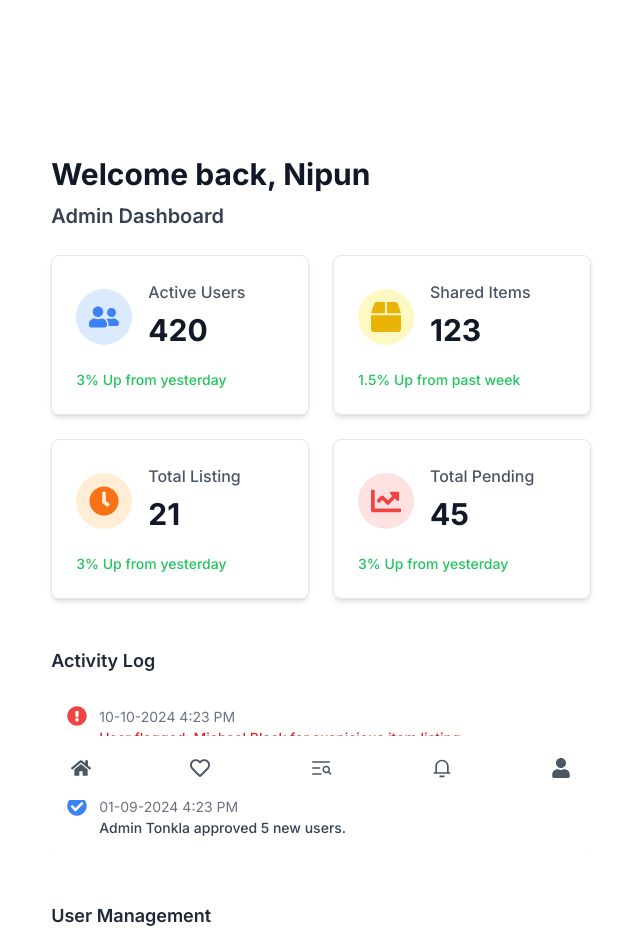
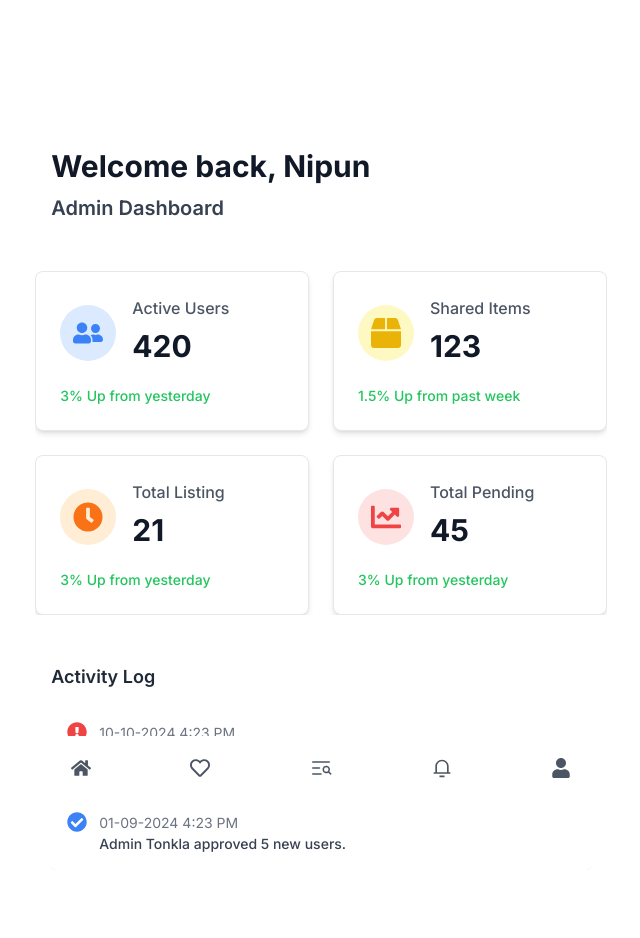
Before and after one commit to KaweewatN/ShareHood, a Next.js app in the folder share-hood/: page /admin in a window 1280 px wide. Shown: the top 938 px of the page, without its empty margins (319-959 px from the left). Built offline with nearby package versions, Linux system fonts and the light colour scheme.

Commit message:
fix: page.tsx layout

```diff
--- a/share-hood/src/app/(Nav)/admin/page.tsx
+++ b/share-hood/src/app/(Nav)/admin/page.tsx
@@ -4,8 +4,10 @@ import AdminDashboard from "@components/adminDashboard/AdminDashboard";
 
 export default function AdminDashboardPage() {
   return (
-    <div className="p-4 sm:p-6 md:p-8 min-h-screen">
-      <AdminDashboard />
-    </div>
+    <main className="min-h-screen">
+      <div className="container mx-auto p-4 sm:p-6 md:p-8">
+        <AdminDashboard />
+      </div>
+    </main>
   );
 }
--- a/share-hood/src/components/adminDashboard/ActivityLog.tsx
+++ b/share-hood/src/components/adminDashboard/ActivityLog.tsx
@@ -1,6 +1,6 @@
 "use client";
 
-import { FaExclamationCircle, FaCheckCircle } from "react-icons/fa";
+import {FaExclamationCircle, FaCheckCircle} from "react-icons/fa";
 
 const activityLogs = [
   {
@@ -20,19 +20,16 @@ export default function ActivityLog() {
     <div className="overflow-hidden">
       <div className="space-y-4">
         {activityLogs.map((log, index) => (
-          <div
-            key={index}
-            className="flex items-start space-x-3 rounded-md p-4 shadow-sm"
-          >
+          <div key={index} className="flex items-start space-x-3 rounded-md p-4 shadow-sm">
             {/* Icon */}
             {log.type === "alert" ? (
               <FaExclamationCircle
-                className="text-xl text-red-500 flex-shrink-0"
+                className="flex-shrink-0 text-xl text-red-500"
                 aria-label="Alert Icon"
               />
             ) : (
               <FaCheckCircle
-                className="text-xl text-blue-500 flex-shrink-0"
+                className="flex-shrink-0 text-xl text-blue-500"
                 aria-label="Info Icon"
               />
             )}
--- a/share-hood/src/components/adminDashboard/AdminDashboard.tsx
+++ b/share-hood/src/components/adminDashboard/AdminDashboard.tsx
@@ -64,30 +64,30 @@ export default function AdminDashboard() {
   );
 
   return (
-    <div className="min-h-screen p-6 overflow-auto">
+    <div className="min-h-screen space-y-8">
       {/* Header Section */}
-      <div className="mb-6">
+      <div className="p-4">
         <h1 className="text-3xl font-bold text-gray-900">Welcome back, Nipun</h1>
         <h2 className="text-xl font-semibold text-gray-700 mt-1">Admin Dashboard</h2>
       </div>
 
       {/* Responsive Grid for Dashboard Cards */}
-      <div className="grid grid-cols-2 gap-6 justify-items-center">
+      <div className="grid grid-cols-2 gap-6 sm:grid-cols-2 lg:grid-cols-2 overflow-auto">
         {cards}
       </div>
 
       {/* Activity Log */}
-      <div className="mt-12">
+      <div className="mt-12 p-4">
         <h3 className="text-lg font-semibold text-gray-800 mb-4">Activity Log</h3>
-        <div className="overflow-auto max-h-60">
+        <div className="overflow-x-auto max-h-60">
           <ActivityLog />
         </div>
       </div>
 
       {/* User Management */}
-      <div className="mt-12">
+      <div className="mt-12 p-4">
         <h3 className="text-lg font-semibold text-gray-800 mb-4">User Management</h3>
-        <div className="overflow-auto max-h-80">
+        <div className="overflow-x-auto max-h-80">
           <UserTable />
         </div>
       </div>
--- a/share-hood/src/components/adminDashboard/AdminDashboardCard.tsx
+++ b/share-hood/src/components/adminDashboard/AdminDashboardCard.tsx
@@ -1,6 +1,6 @@
 "use client";
 
-import { IconType } from "react-icons";
+import {IconType} from "react-icons";
 
 type AdminDashboardCardProps = {
   label: string;
@@ -22,21 +22,17 @@ export default function AdminDashboardCard({
   growthColor,
 }: AdminDashboardCardProps) {
   return (
-    <div className="flex flex-col justify-between rounded-lg border bg-white p-6 shadow-md transition-shadow duration-200 hover:shadow-lg w-full max-w-xs">
+    <div className="flex w-full max-w-xs flex-col justify-between rounded-lg border bg-white p-6 shadow-md transition-shadow duration-200 hover:shadow-lg">
       {/* Top Section */}
       <div className="flex items-center space-x-4">
         {/* Icon Container */}
-        <div
-          className={`flex h-14 w-14 items-center justify-center rounded-full ${bgColor}`}
-        >
+        <div className={`flex h-14 w-14 items-center justify-center rounded-full ${bgColor}`}>
           <Icon className={`text-3xl ${iconColor}`} />
         </div>
 
         {/* Text Section */}
         <div className="flex-1">
-          <h4 className="truncate text-base font-medium text-gray-600">
-            {label}
-          </h4>
+          <h4 className="truncate text-base font-medium text-gray-600">{label}</h4>
           <p className="mt-1 text-3xl font-bold text-gray-900">{value}</p>
         </div>
       </div>
--- a/share-hood/src/components/adminDashboard/UserTable.tsx
+++ b/share-hood/src/components/adminDashboard/UserTable.tsx
@@ -8,8 +8,8 @@ const users = [
 export default function UserTable() {
   return (
     <div className="overflow-auto rounded-lg bg-white shadow-md">
-      <table className="min-w-full text-left border-collapse">
-        <thead className="bg-gray-100 sticky top-0">
+      <table className="min-w-full border-collapse text-left">
+        <thead className="sticky top-0 bg-gray-100">
           <tr>
             <th className="p-4 text-sm font-semibold text-gray-600">Name</th>
             <th className="p-4 text-sm font-semibold text-gray-600">Email</th>
@@ -20,22 +20,22 @@ export default function UserTable() {
         <tbody className="text-sm text-gray-700">
           {users.map((user, index) => (
             <tr key={index} className="border-b hover:bg-gray-50">
-              <td className="p-4 whitespace-nowrap">{user.name}</td>
-              <td className="p-4 whitespace-nowrap">{user.email}</td>
-              <td className="p-4 whitespace-nowrap">
+              <td className="whitespace-nowrap p-4">{user.name}</td>
+              <td className="whitespace-nowrap p-4">{user.email}</td>
+              <td className="whitespace-nowrap p-4">
                 <span
                   className={`rounded-full px-3 py-1 text-xs font-semibold ${
                     user.status === "Verified"
                       ? "bg-green-100 text-green-600"
                       : user.status === "Pending"
-                      ? "bg-yellow-100 text-yellow-600"
-                      : "bg-red-100 text-red-600"
+                        ? "bg-yellow-100 text-yellow-600"
+                        : "bg-red-100 text-red-600"
                   }`}
                 >
                   {user.status}
                 </span>
               </td>
-              <td className="p-4 whitespace-nowrap">{user.lastLogin}</td>
+              <td className="whitespace-nowrap p-4">{user.lastLogin}</td>
             </tr>
           ))}
         </tbody>
```
